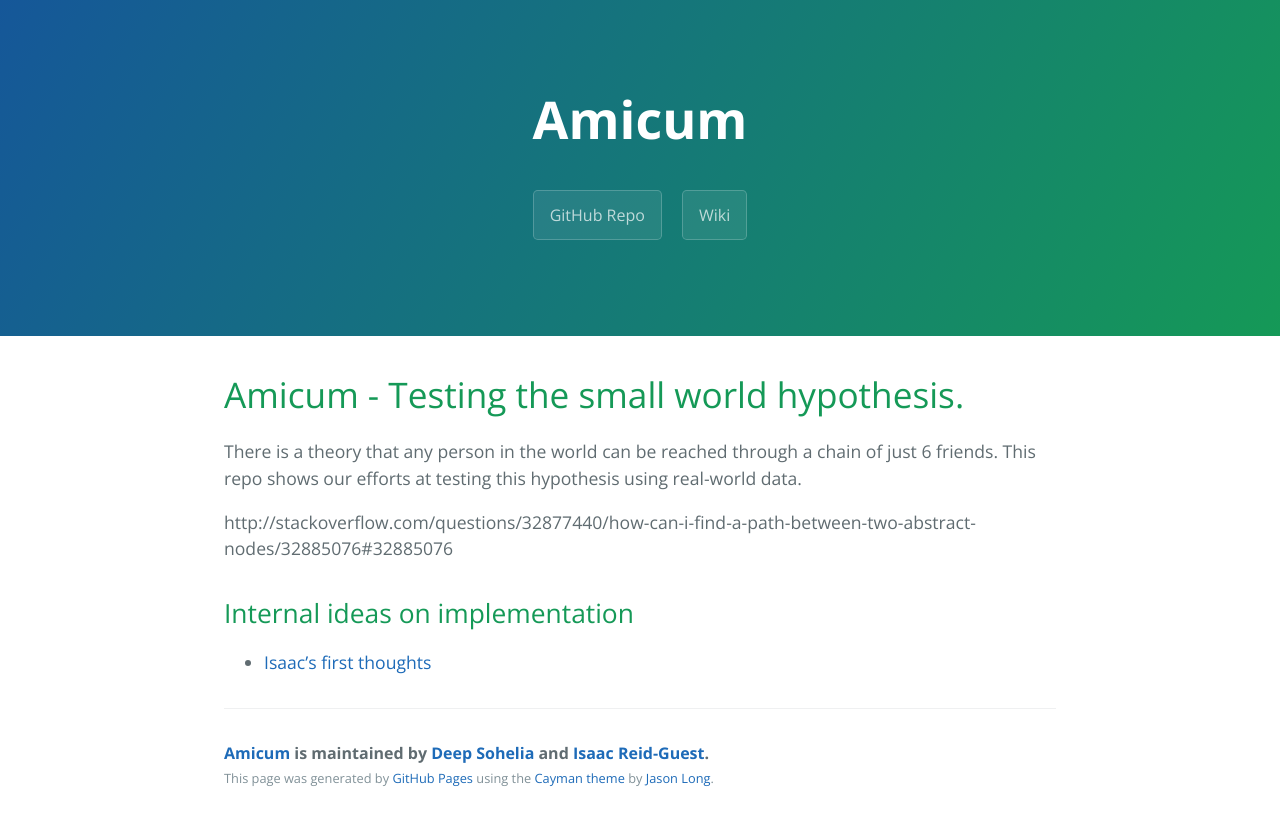
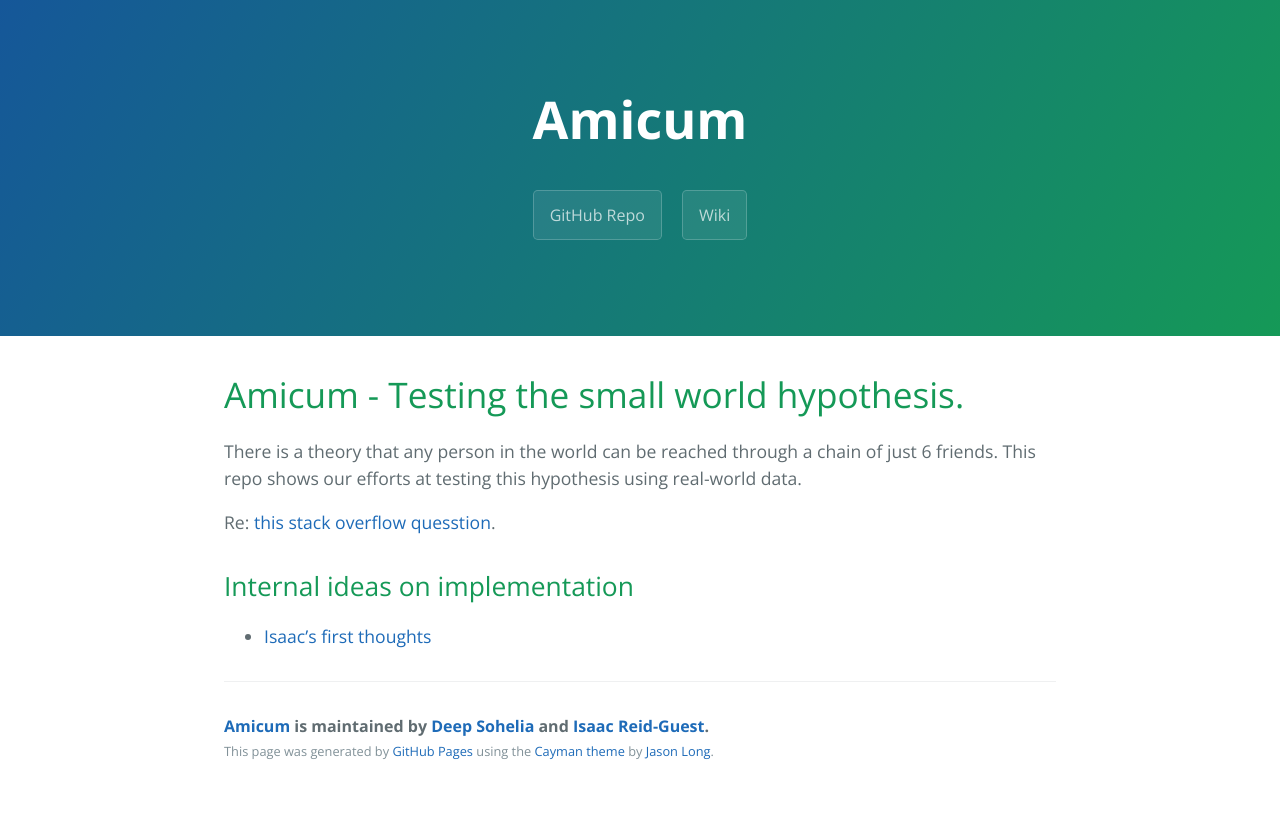
Before and after one commit to iunctus/amicum, a Jekyll site: the page built from index.md, in a window 1280 px wide. Shown: the top 825 px of the page. Built offline with Jekyll 4.4.1, drawn with Linux system fonts in a browser that asks for light colours.

Commit message:
Update index.md

```diff
--- a/index.md
+++ b/index.md
@@ -7,7 +7,7 @@
 
 There is a theory that any person in the world can be reached through a chain of just 6 friends. This repo shows our efforts at testing this hypothesis using real-world data.
 
-http://stackoverflow.com/questions/32877440/how-can-i-find-a-path-between-two-abstract-nodes/32885076#32885076
+Re: [this stack overflow quesstion](http://stackoverflow.com/questions/32877440/how-can-i-find-a-path-between-two-abstract-nodes/32885076#32885076).
 
 ## Internal ideas on implementation
 
```
